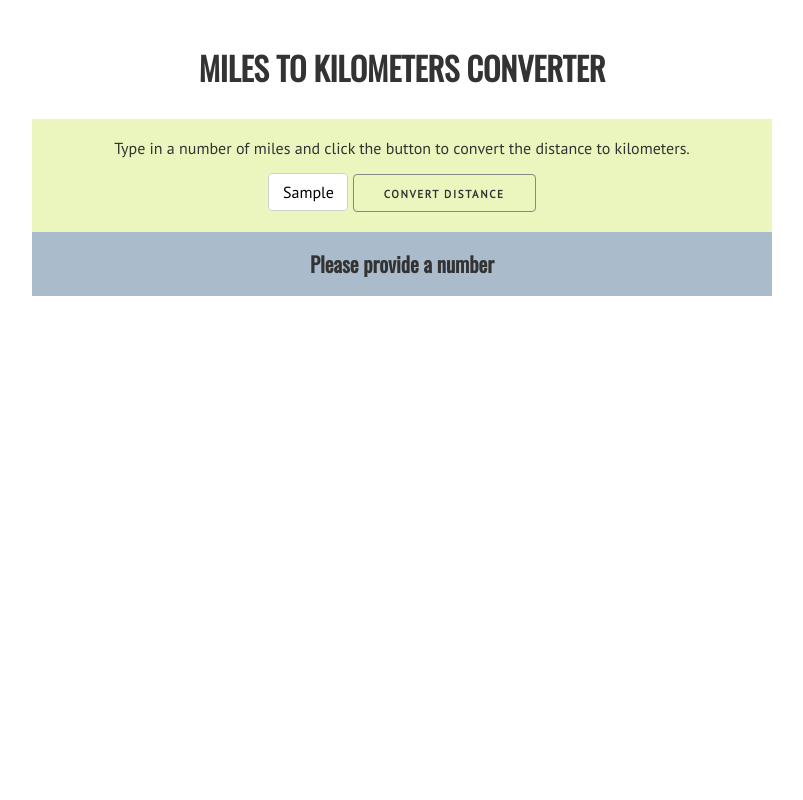
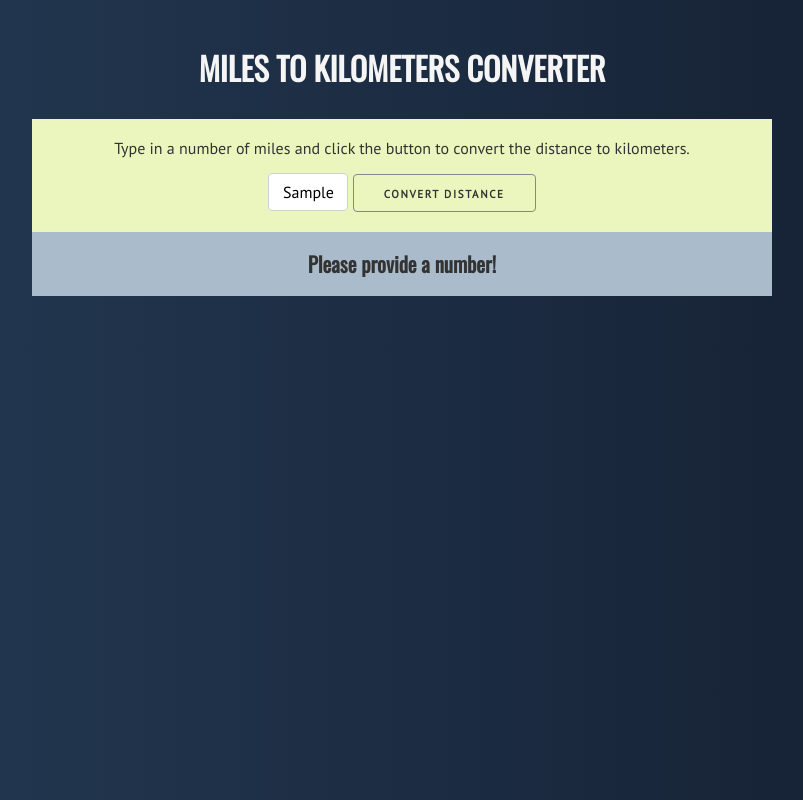
Before and after one commit to lalit-rao/Basic-Distance-Converter-JavaScript, a plain HTML site: page index.html in a window 1280 px wide. Both pictures are taken after typing "Sample" into the empty fields and a click on the input "Convert Distance". Shown: the whole page, without its empty margins (238-1041 px from the left). Drawn offline with nearby package versions, Linux system fonts and the light colour scheme.

Commit message:
completed project

```diff
--- a/script.js
+++ b/script.js
@@ -16,7 +16,7 @@
         }
         else {
             // display error
-            answer.innerHTML = '<h2>Please provide a number</h2>'
+            answer.innerHTML = '<h2>Please provide a number!</h2>'
         }
     });
 })()
--- a/styles.css
+++ b/styles.css
@@ -1,3 +1,9 @@
+html {
+    background: #141E30;  /* fallback for old browsers */
+    background: -webkit-linear-gradient(to right, #243B55, #141E30);  /* Chrome 10-25, Safari 5.1-6 */
+    background: linear-gradient(to right, #243B55, #141E30); /* W3C, IE 10+/ Edge, Firefox 16+, Chrome 26+, Opera 12+, Safari 7+ */
+}
+
 h1, h2, p {
 	margin: 0;
 	padding: 0;
@@ -17,6 +23,7 @@ h1 {
 	text-align:center;
 	margin-bottom: 1em;
 	text-transform:uppercase;
+    color: whitesmoke;
 }
 
 h2 {
```
